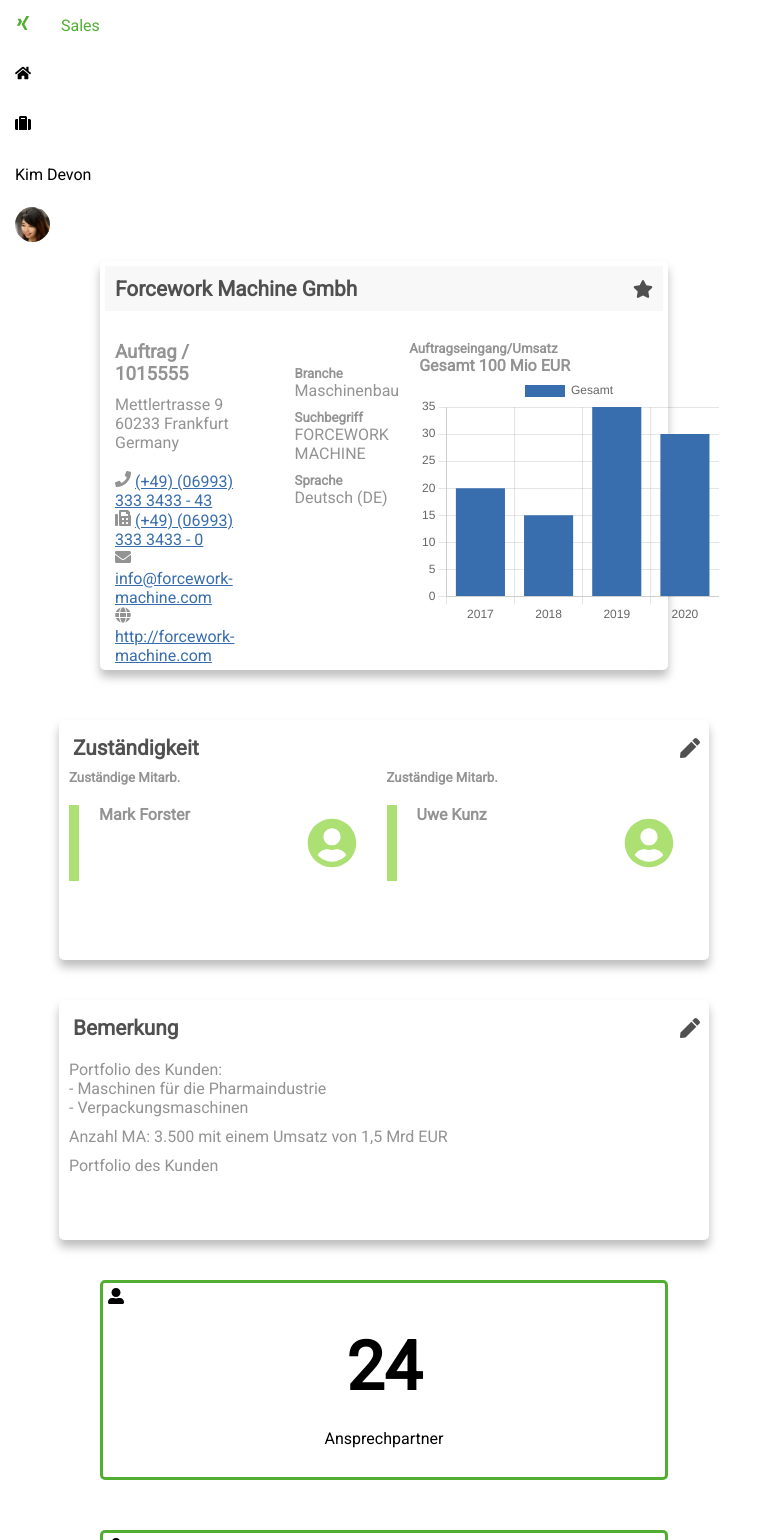
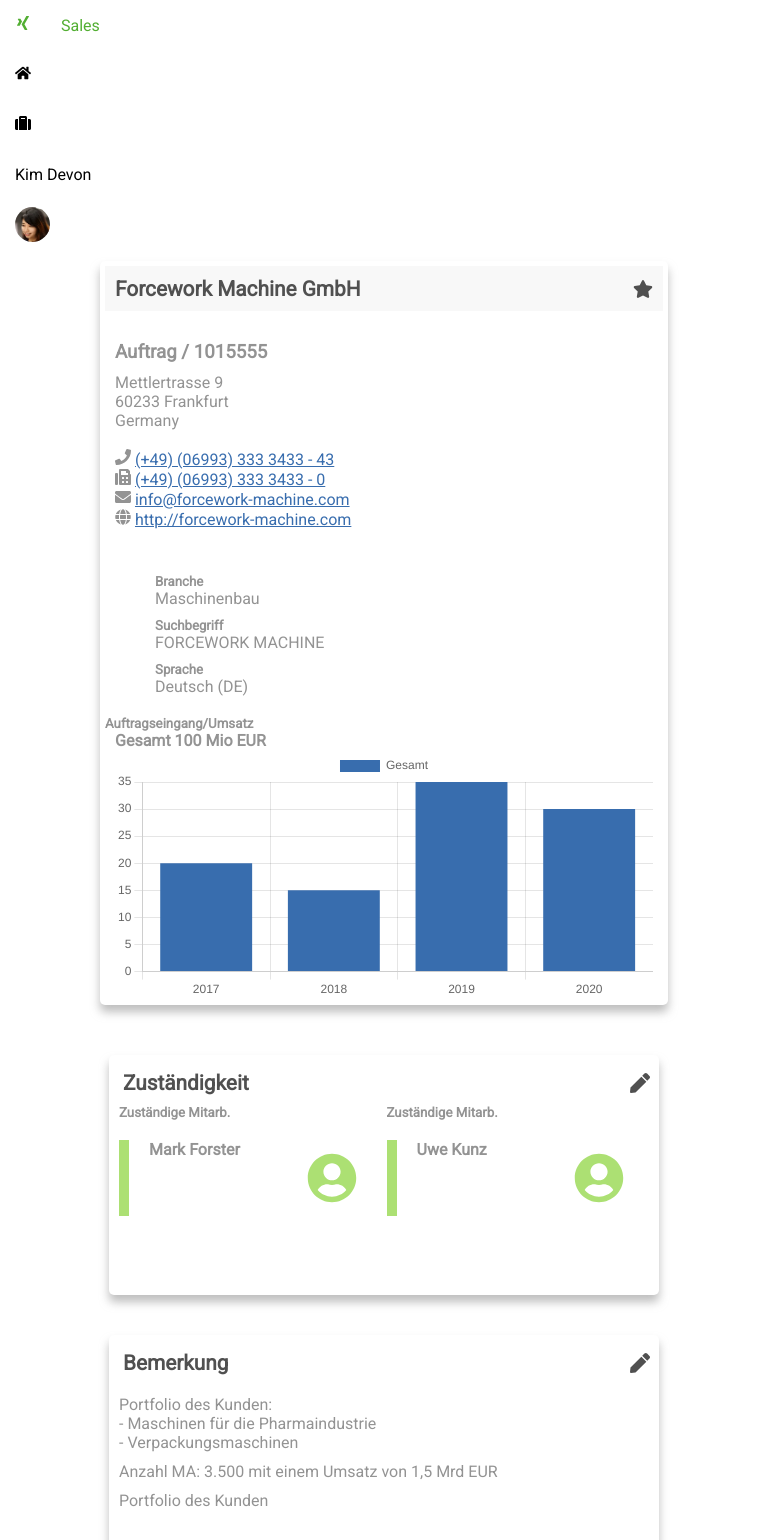
Before and after one commit to Alen002/crmcockpit, a React (Create React App) app: page / in a window 768 px wide. Shown: the top 1540 px of the page. Built offline with nearby package versions, Linux system fonts and the light colour scheme.

Commit message:
slight adjustments

```diff
--- a/src/App.js
+++ b/src/App.js
@@ -12,12 +12,11 @@
       <Navbar />
       <div className="main-wrapper">
         <General />
-        <div className={"wrapper-responsive-responsibility"}>
+        <div className="wrapper-responsive-responsibility">
           <Responsibility
             employeeFirstName="Mark Forster"
             employeeSecondName="Uwe Kunz"
           />
-
           <Notes />
         </div>
         <div className="wrapper-responsive-metric">
--- a/src/components/General/General.css
+++ b/src/components/General/General.css
@@ -63,3 +63,11 @@
     flex-direction: column;
   }
 }
+
+/*** Tablet ***/
+@media (min-width: 641px) and (max-width: 1008px) {
+  .wrapper-generalinfos {
+    display: flex;
+    flex-direction: column;
+  }
+}
--- a/src/components/General/General.js
+++ b/src/components/General/General.js
@@ -7,7 +7,7 @@
   return (
     <div className="wrapper-generalinfo">
       <div className="notes-header generalinfo-headline">
-        <h5 className="notes-header-headline">Forcework Machine Gmbh </h5>
+        <h5 className="notes-header-headline">Forcework Machine GmbH </h5>
         <FaStar className="notes-header-icon" />
       </div>
       <div className="wrapper-generalinfos">
--- a/src/components/Notes/Notes.css
+++ b/src/components/Notes/Notes.css
@@ -1,8 +1,8 @@
 .wrapper-notes {
   height: 240px;
   width: auto;
-  min-width: 650px;
-  /* max-width: 700px; */
+  /* min-width: 650px; */
+  max-width: 700px;
   cursor: pointer;
   color: var(--text-100);
   padding: 5px 5px;
@@ -34,3 +34,22 @@
 .notes p {
   margin-top: 10px;
 }
+
+@media (max-width: 640px) {
+  .wrapper-notes {
+    width: auto;
+    /* min-width: 400px; */
+  }
+}
+@media (min-width: 640px) and (max-width: 1007px) {
+  .wrapper-notes {
+    width: auto;
+    min-width: 550px;
+  }
+}
+
+@media (min-width: 1008px) {
+  .wrapper-notes {
+    min-width: 650px;
+  }
+}
--- a/src/components/Responsibility/Responsibility.css
+++ b/src/components/Responsibility/Responsibility.css
@@ -1,7 +1,7 @@
 .wrapper-responsibility {
   height: 240px;
   width: auto;
-  min-width: 650px;
+  /* min-width: 650px; */
   /* max-width: 700px; */
   cursor: pointer;
   color: var(--text-100);
@@ -35,3 +35,22 @@
 .wrapper-employee-layout {
   width: auto;
 }
+
+@media (max-width: 640px) {
+  .wrapper-responsibility {
+    width: auto;
+    /* min-width: 400px; */
+  }
+}
+@media (min-width: 640px) and (max-width: 1007px) {
+  .wrapper-responsibility {
+    width: auto;
+    min-width: 550px;
+  }
+}
+
+@media (min-width: 1008px) {
+  .wrapper-responsibility {
+    min-width: 650px;
+  }
+}
--- a/src/styles/App.css
+++ b/src/styles/App.css
@@ -15,12 +15,11 @@
 }
 
 /* Tablet */
-@media (min-width: 641px) {
+@media (min-width: 641px) and (max-width: 1007px) {
   .wrapper-responsive-responsibility {
     display: flex;
     flex-direction: column;
     align-items: center;
-    color: red;
   }
 }
 
```
